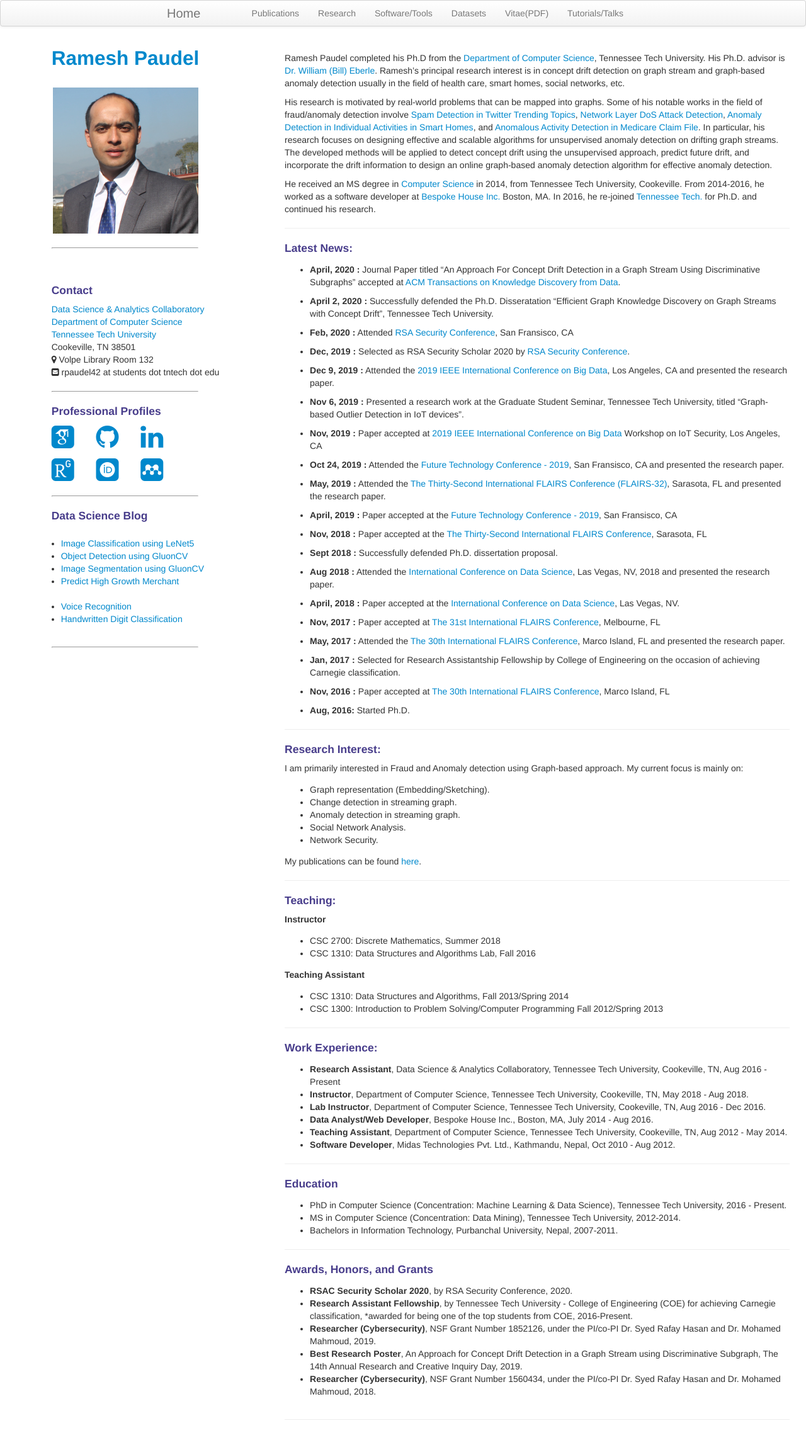
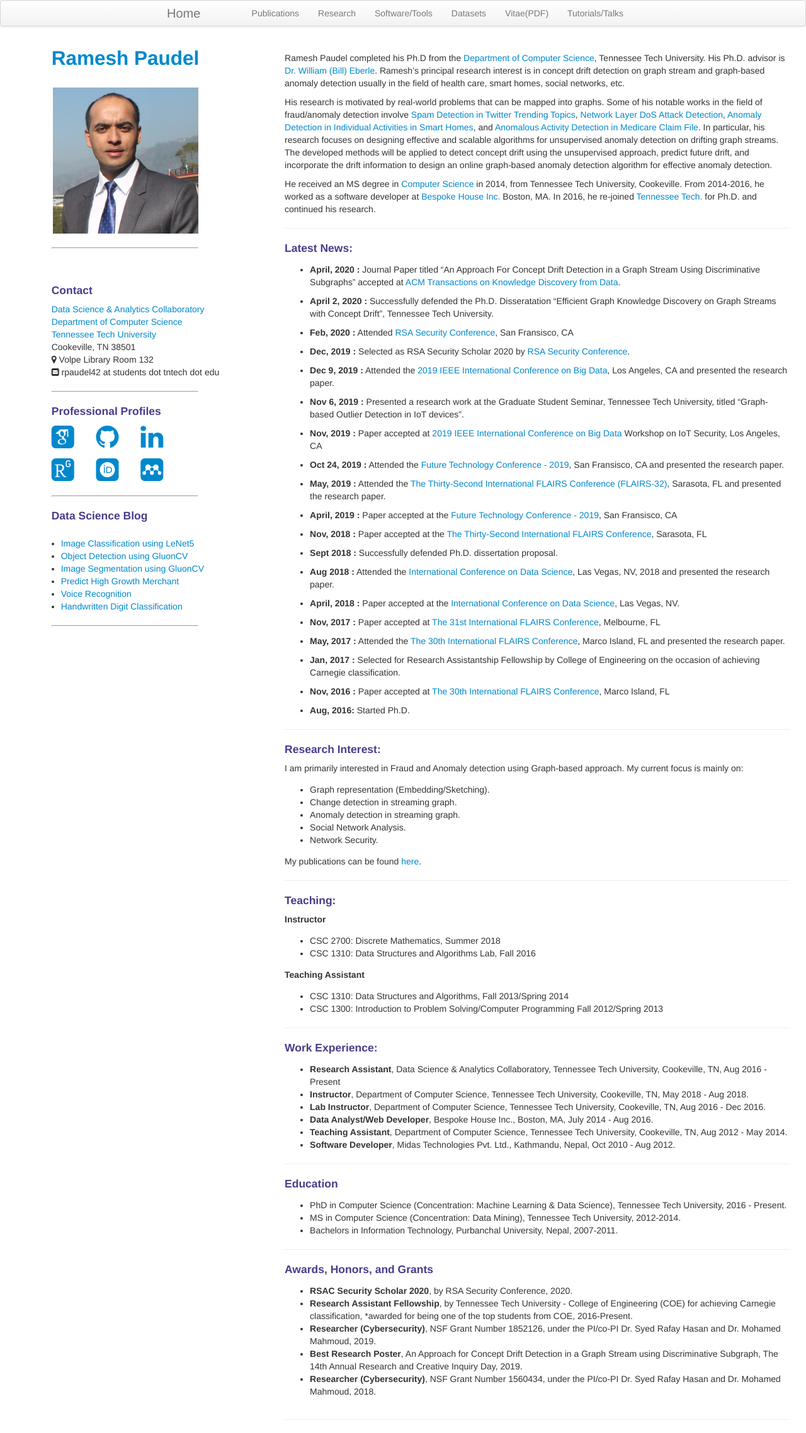
Before and after one commit to rpaudel42/rpaudel42.github.io, a Jekyll site: the page built from index.md, in a window 1280 px wide. Shown: the whole page at 63% size. Built offline with Jekyll 4.4.1, drawn with Linux system fonts in a browser that asks for light colours; nearby versions of some CDN libraries; some web fonts are replaced.

Commit message:
fix sidebar list error

```diff
--- a/_includes/themes/twitter/default.html
+++ b/_includes/themes/twitter/default.html
@@ -92,12 +92,12 @@
           <h4><a name="contact"></a>Data Science Blog</h4>
           <div class="row-fluid">
             <ul class="ul-blog">
-              <li><a href="https://rpaudel42.github.io/pages/TrainLeNet/TrainLeNet.html">Image Classification using LeNet5</a></li>
-              <li><a href="https://rpaudel42.github.io/pages/ObjectClf/ObjectClf.html">Object Detection using GluonCV</a></li>
-              <li><a href="https://rpaudel42.github.io/pages/ImgSegmentation/ImgSegmentation.html">Image Segmentation using GluonCV</a></li>
-              <li><a href="https://rpaudel42.github.io/pages/predicting_customer/predicting_customer.html">Predict High Growth Merchant</a></li>
-              <li><a href="https://rpaudel42.github.io/pages/speaker/speakerclassification.html">Voice Recognition</a></li>
-              <li><a href="https://rpaudel42.github.io/pages/Covid-19/Covid-19.html">Handwritten Digit Classification</a></li>
+              <li class="li-blog"><a href="https://rpaudel42.github.io/pages/TrainLeNet/TrainLeNet.html">Image Classification using LeNet5</a></li>
+              <li class="li-blog"><a href="https://rpaudel42.github.io/pages/ObjectClf/ObjectClf.html">Object Detection using GluonCV</a></li>
+              <li class="li-blog"><a href="https://rpaudel42.github.io/pages/ImgSegmentation/ImgSegmentation.html">Image Segmentation using GluonCV</a></li>
+              <li class="li-blog"><a href="https://rpaudel42.github.io/pages/predicting_customer/predicting_customer.html">Predict High Growth Merchant</a></li>
+              <li class="li-blog"><a href="https://rpaudel42.github.io/pages/speaker/speakerclassification.html">Voice Recognition</a></li>
+              <li class="li-blog"><a href="https://rpaudel42.github.io/pages/Covid-19/Covid-19.html">Handwritten Digit Classification</a></li>
             </ul>
           </div>
         </div>
--- a/assets/themes/twitter/css/style.css
+++ b/assets/themes/twitter/css/style.css
@@ -17,6 +17,10 @@
 
 .ul-blog{
   padding-inline-start: 15px !important;
+}
+
+.li-blog{
+  float: left;
 }
 
 .ml-1{
```
